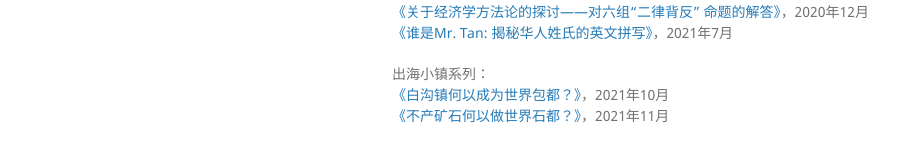
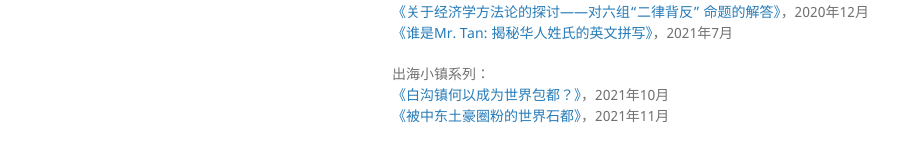
Before and after one commit to FanghaoChen/homepage, a Jekyll site: the page built from chinesepage.md, in a window 1280 px wide. Shown: the part 598-760 px from the top of the page, without its empty margins (178-1098 px from the left). Built offline with Jekyll 4.4.1, drawn with Linux system fonts in a browser that asks for light colours; our own code applies the rules of GitHub Pages for plain Markdown files.

Commit message:
Update chinesepage.md

```diff
--- a/chinesepage.md
+++ b/chinesepage.md
@@ -19,4 +19,4 @@
 
 出海小镇系列：<br/>
 [《白沟镇何以成为世界包都？》](https://mp.weixin.qq.com/s?__biz=MzIwMDY2NTgwMA==&mid=2247496921&idx=2&sn=21814aafcddff29e9559c51492f0b2d5&chksm=96fb0b7ea18c8268550c36ee750add523b15bdf443f57d6fd045e29ec6a63e11858a6dbad589&mpshare=1&scene=24&srcid=0929OR5EATf5H2gTLREzsDlD&sharer_sharetime=1632905192849&sharer_shareid=009d752390d3ca9d149b0d31038375f0#rd)，2021年10月 <br/>
-[《不产矿石何以做世界石都？》]()，2021年11月 <br/>
+[《被中东土豪圈粉的世界石都》](https://mp.weixin.qq.com/s?__biz=MzkzMTAyOTU3Nw==&mid=2247489455&idx=1&sn=4c3c71002cf900a43247b081f6fd6526&chksm=c2706089f507e99fe98f530b2cc87c3a2461b6c9e90aa77e108e42b138561f3f56ee8a9fb38a&mpshare=1&scene=2&srcid=1127iTPFctEMJkf4I8FkZG5c&sharer_sharetime=1638023245653&sharer_shareid=009d752390d3ca9d149b0d31038375f0#rd)，2021年11月 <br/>
```
